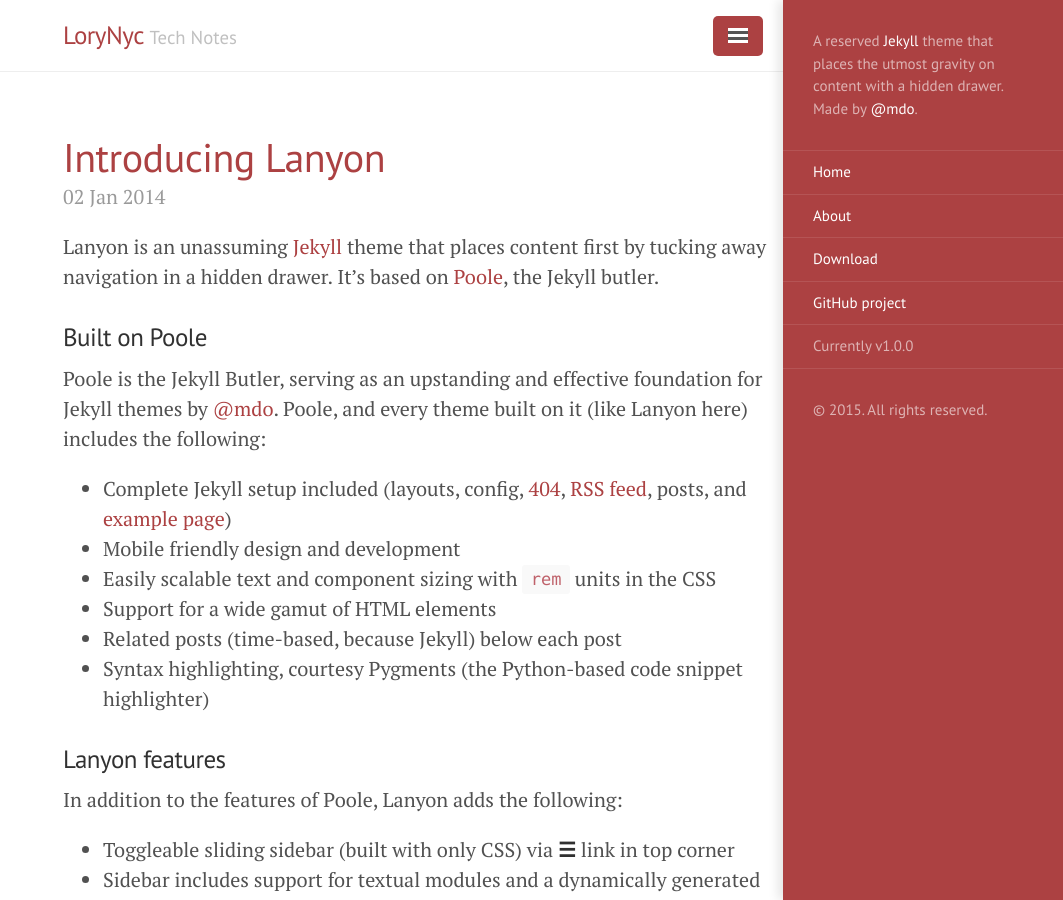
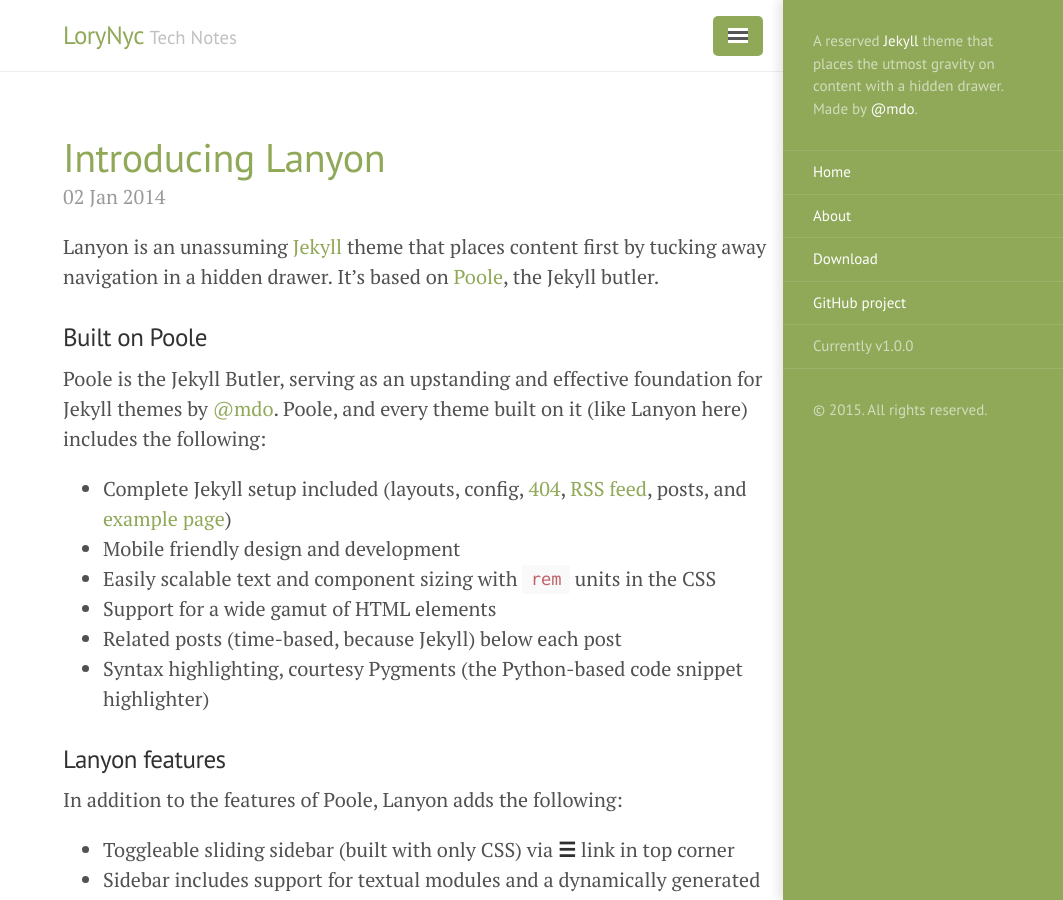
Before and after one commit to loryfelnunez/loryn808.github.io, a Jekyll site: the page built from index.html, in a window 1280 px wide and 900 px high. Shown: the whole window, without its empty margins (217-1280 px from the left). Built offline with Jekyll 4.4.1, drawn with Linux system fonts in a browser that asks for light colours; the list of posts is cut into pages by our own code.

Commit message:
Update default.html

```diff
--- a/_layouts/default.html
+++ b/_layouts/default.html
@@ -3,8 +3,7 @@
 
   {% include head.html %}
 
-  <body class="layout-reverse sidebar-overlay theme-base-08">
-    <input type="checkbox" class="sidebar-checkbox" id="sidebar-checkbox" checked>
+  <body class="layout-reverse sidebar-overlay theme-base-0b">
     {% include sidebar.html %}
 
 
```
